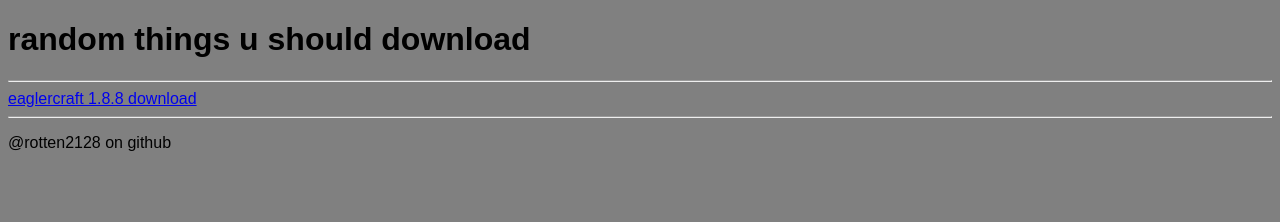
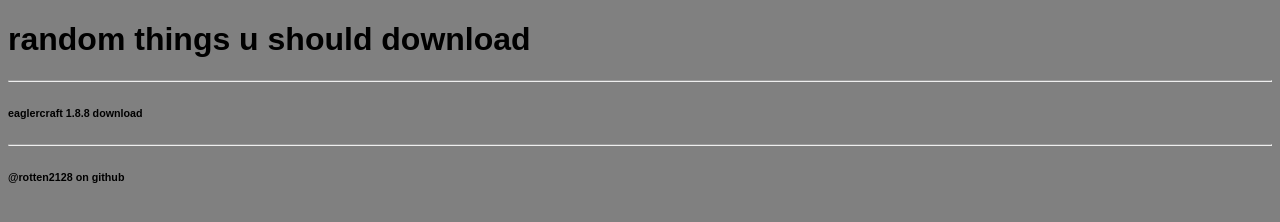
Before and after one commit to rotten2128/random-things-u-should-download, a plain HTML site: page index.html in a window 1280 px wide. Drawn offline with Linux system fonts and the light colour scheme.

Commit message:
Update index.html

```diff
--- a/index.html
+++ b/index.html
@@ -7,9 +7,9 @@
 
 <h1>random things u should download</h1>
 <hr>
-<a href="https://bafybeib2xschemwmb6e3suzhwlotcewydkq4uhbo3vtcg4lsc2vbyjnrba.ipfs.dweb.link/?filename=EaglercraftX_1.8_Signed_Singleplayer_Offline.zip">eaglercraft 1.8.8 download</a>
+<h6 href="https://bafybeib2xschemwmb6e3suzhwlotcewydkq4uhbo3vtcg4lsc2vbyjnrba.ipfs.dweb.link/?filename=EaglercraftX_1.8_Signed_Singleplayer_Offline.zip">eaglercraft 1.8.8 download</h6>
 <hr>
-<p>@rotten2128 on github</p>
+<h6>@rotten2128 on github</h6>
 
 </body>
 </html>
```
